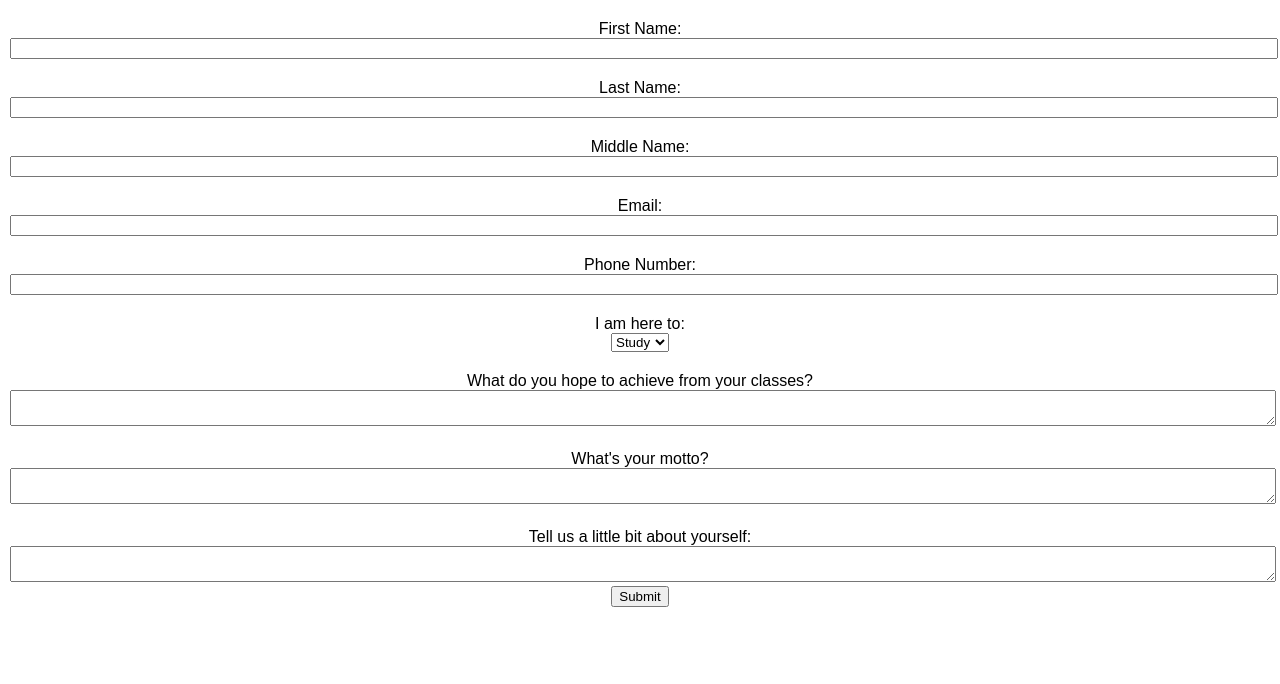
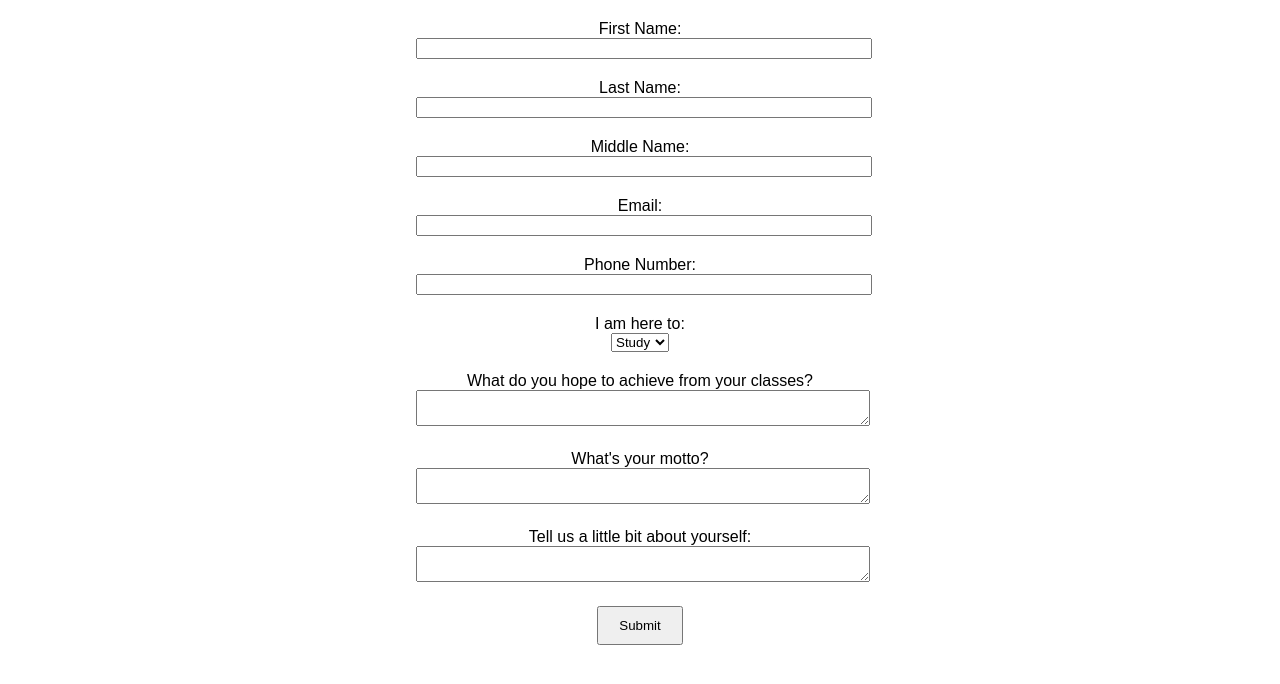
Before and after one commit to ashishdommety/tutor-times, a React (Create React App) app in the folder client/: page /sign-up in a window 1280 px wide. Shown: the top 684 px of the page. Built offline with nearby package versions, Linux system fonts and the light colour scheme.

Commit message:
add styling to submit button

```diff
--- a/client/src/presentation/SignUp/SignUp.css
+++ b/client/src/presentation/SignUp/SignUp.css
@@ -13,3 +13,17 @@ form{
 input, textarea{
   width: 100%;
 }
+
+#submitUser{
+  margin-top: 20px;
+  padding: 10px 20px;
+}
+
+@media only screen and (min-width:450px){
+  form{
+    display:block;
+    width: 35%;
+    margin-left: auto;
+    margin-right:auto;
+  }
+}
--- a/client/src/presentation/SignUp/SignUp.js
+++ b/client/src/presentation/SignUp/SignUp.js
@@ -60,7 +60,7 @@ class SignUp extends Component{
           <label>Tell us a little bit about yourself: </label>
           <textarea type="text" name="bio" value={this.state.bio} onChange={this.handleInputChange}/>
           <br/>
-          <button onClick={this.handleSubmit}>Submit</button>
+          <button id="submitUser" onClick={this.handleSubmit}>Submit</button>
         </form>
       </div>
     )
```
